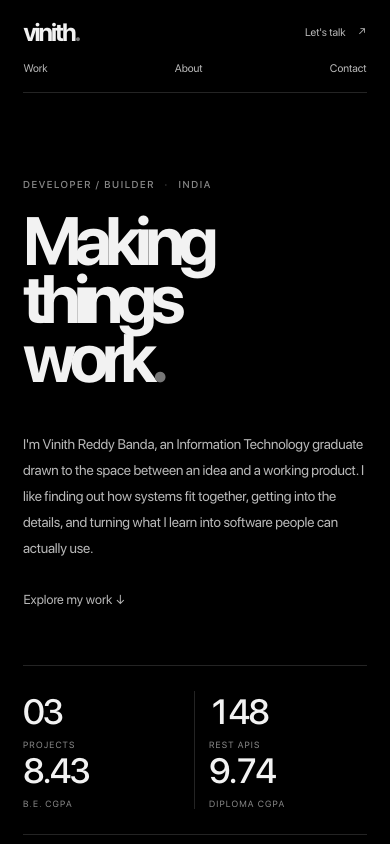
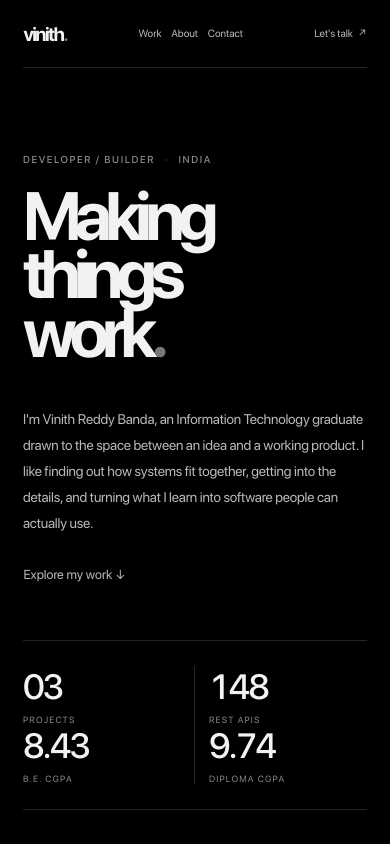
Before and after one commit to vinithreddybanda/vinithreddybanda.github.io, a React (Vite) app: page / in a window 390 px wide. Shown: the top 844 px of the page. Built offline with nearby package versions, Linux system fonts and the light colour scheme.

Commit message:
Keep header navigation on one line at all screen sizes

```diff
--- a/src/style.css
+++ b/src/style.css
@@ -156,3 +156,46 @@ html { scroll-padding-top: 28px; }
 *, *::before, *::after {
   border-radius: 0 !important;
 }
+
+
+/* Keep the navigation on one line at every viewport width. */
+.site-header {
+  flex-wrap: nowrap;
+  gap: clamp(8px, 2vw, 24px);
+  min-width: 0;
+}
+.brand,
+.header-contact,
+.site-header nav {
+  flex: 0 0 auto;
+  white-space: nowrap;
+}
+.site-header nav {
+  gap: clamp(10px, 2.1vw, 30px);
+}
+@media (max-width: 430px) {
+  .site-header {
+    flex-wrap: nowrap;
+    padding: 17px 0;
+    gap: 8px;
+  }
+  .site-header nav {
+    order: initial;
+    width: auto;
+    flex: 1 1 auto;
+    justify-content: center;
+    gap: clamp(8px, 2.5vw, 17px);
+    min-width: 0;
+  }
+  .site-header nav a,
+  .header-contact {
+    font-size: clamp(9px, 2.7vw, 11px);
+  }
+  .brand {
+    font-size: clamp(19px, 5vw, 25px);
+  }
+  .header-contact {
+    gap: 5px;
+    margin-left: 0;
+  }
+}
```
